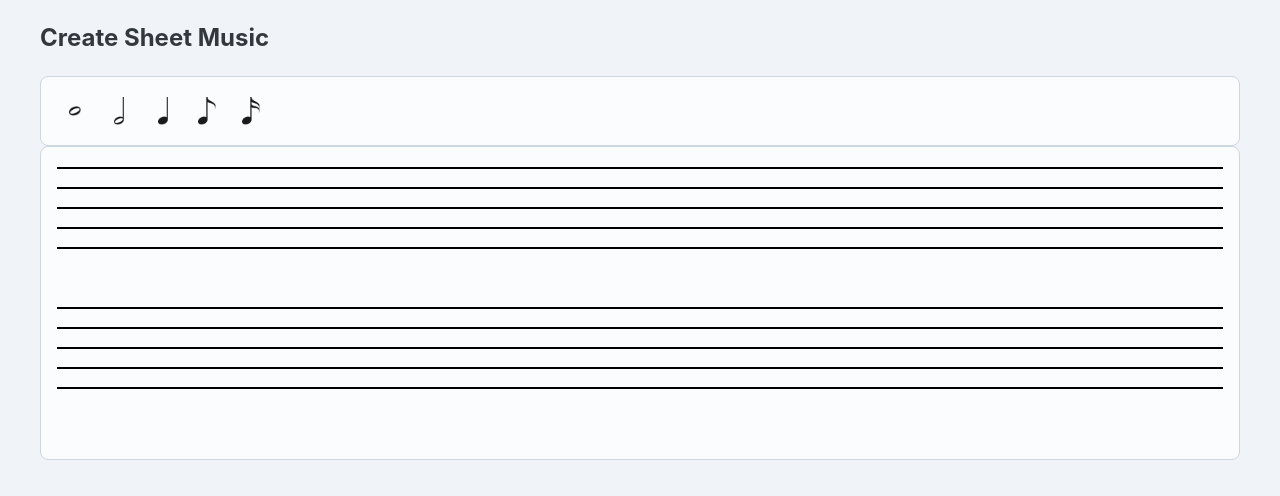
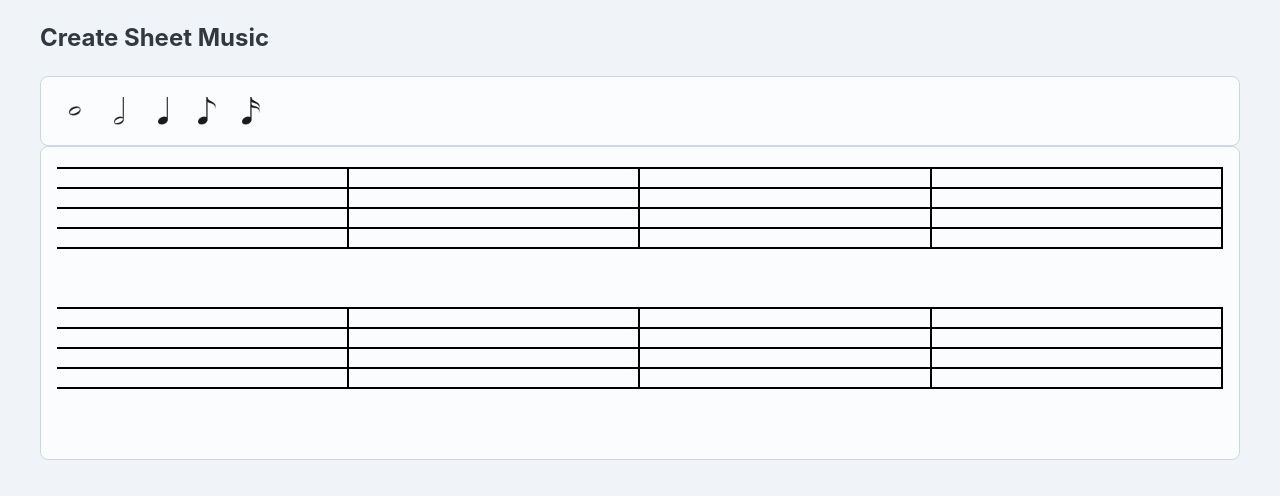
Before and after one commit to archdev-ca/react-music-sheet, a React (Vite) app: page /create in a window 1280 px wide. Shown: the top 496 px of the page. Built offline with nearby package versions, Linux system fonts and the light colour scheme.

Commit message:
Click toolbar func

```diff
--- a/src/components/Bar.tsx
+++ b/src/components/Bar.tsx
@@ -1,9 +1,25 @@
+import { styled } from "@mui/joy";
 import BarLine from "./BarLine";
 import BarSpace from "./BarSpace";
 
+const StyledBar = styled("div")`
+  position: relative;
+  width: 25%;
+  &:after {
+    content: " ";
+    display: block;
+    position: absolute;
+    right: 0;
+    top: 4px;
+    bottom: 54px;
+    width: 2px;
+    background-color: #000;
+  }
+`;
+
 const Bar = () => {
   return (
-    <div className="w-full">
+    <StyledBar>
       <BarLine />
       <BarSpace />
       <BarLine />
@@ -18,7 +34,7 @@ const Bar = () => {
       <BarSpace />
       <BarLine isFloating />
       <BarSpace />
-    </div>
+    </StyledBar>
   );
 };
 
--- /dev/null
+++ b/src/components/Clef.tsx
@@ -0,0 +1,22 @@
+import React from "react";
+import Bar from "@/components/Bar";
+import { styled } from "@mui/joy";
+
+const StyledClef = styled("div")`
+  display: flex;
+`;
+
+type Props = {};
+
+const Clef = (props: Props) => {
+  return (
+    <StyledClef>
+      <Bar />
+      <Bar />
+      <Bar />
+      <Bar />
+    </StyledClef>
+  );
+};
+
+export default Clef;
--- a/src/components/Staff.tsx
+++ b/src/components/Staff.tsx
@@ -1,10 +1,10 @@
-import Bar from "@/components/Bar";
+import Clef from "./Clef";
 
 const Staff = () => {
   return (
     <div>
-      <Bar />
-      <Bar />
+      <Clef />
+      <Clef />
     </div>
   );
 };
```
Also changed, not shown: src/interfaces/index.ts (+16 -11 lines), src/assets/notes/half.png, src/assets/notes/whole.png.
